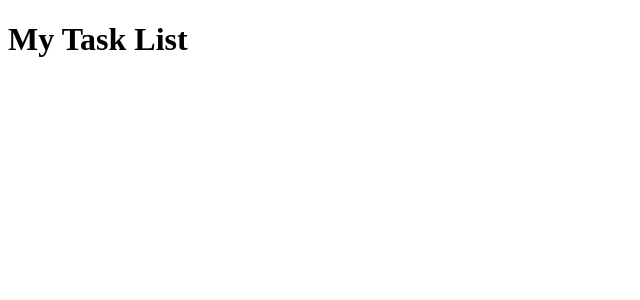
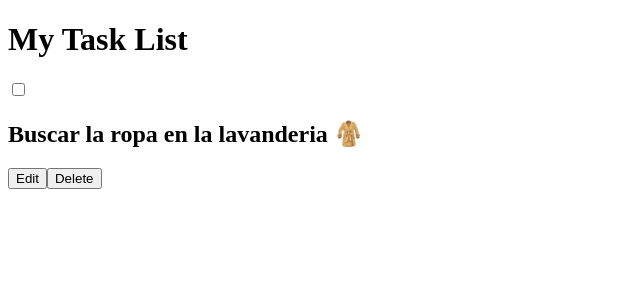
Before and after one commit to JorgeSDiaz/my-react-task-list, a React (Vite) app: page / in a window 1280 px wide. Shown: the top 300 px of the page, without its empty margins (0-640 px from the left). Built offline with nearby package versions, Linux system fonts and the light colour scheme.

Commit message:
add Task

```diff
--- a/src/App.jsx
+++ b/src/App.jsx
@@ -1,9 +1,11 @@
 import Header from "./components/header/Header";
+import Task from "./components/task/Task";
 
 export default function App() {
   return (
     <>
       <Header appTittle={"My Task List"} />
+      <Task tittle={"Buscar la ropa en la lavanderia 🧥"}/>
     </>
   );
 }
--- /dev/null
+++ b/src/components/task/Task.jsx
@@ -0,0 +1,18 @@
+import { useState } from "react";
+
+export default function Task({ tittle, handleEdit, handleDelete }) {
+  const [checked, setChecked] = useState(false);
+
+  const handleChecked = () => {
+    setChecked(!checked);
+  }
+
+  return (
+    <div>
+      <input type="checkbox" checked={checked} onChange={handleChecked}/>
+      <h2 style={{textDecoration: checked ? 'line-through': null}}>{tittle}</h2>
+      <button onClick={handleEdit}>Edit</button>
+      <button onClick={handleDelete}>Delete</button>
+    </div>
+  );
+}
```
